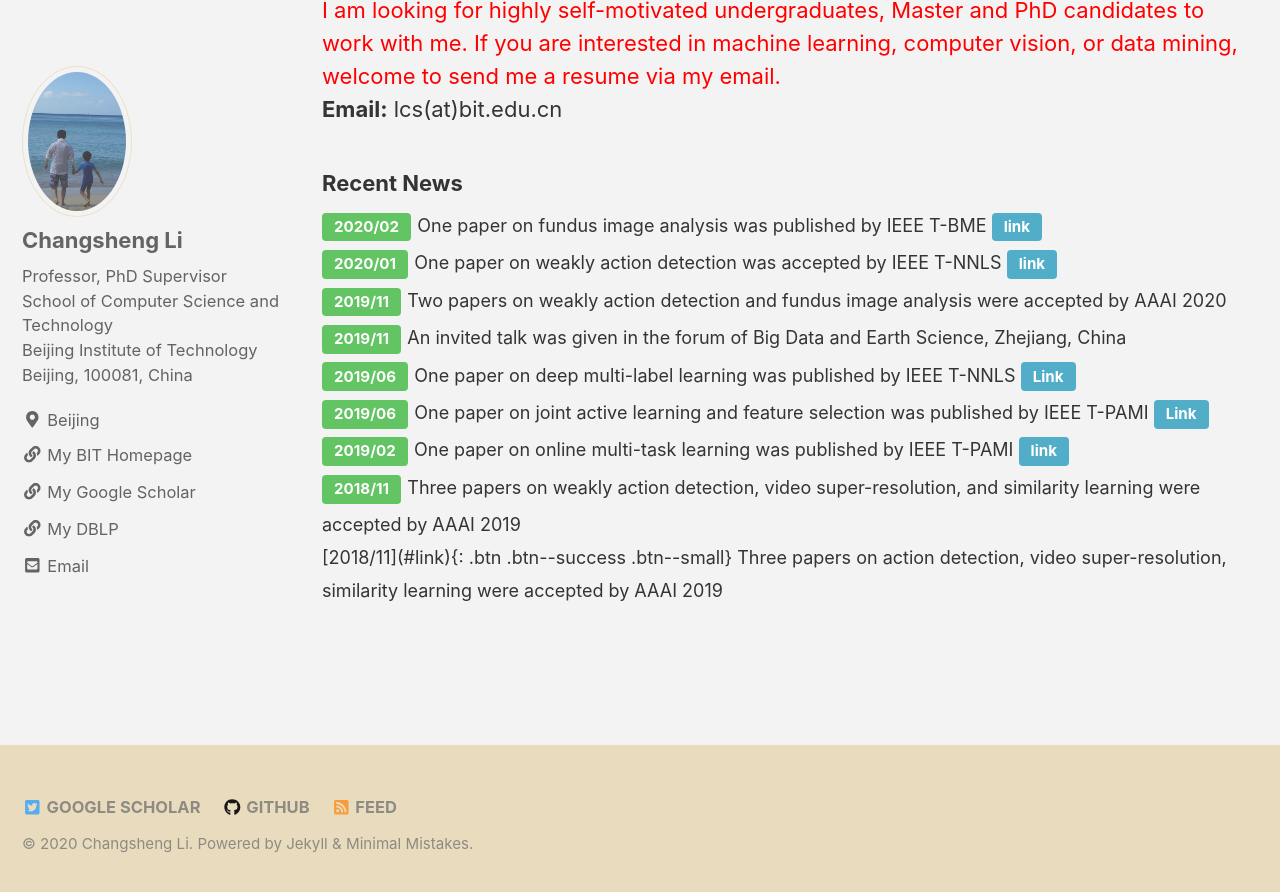
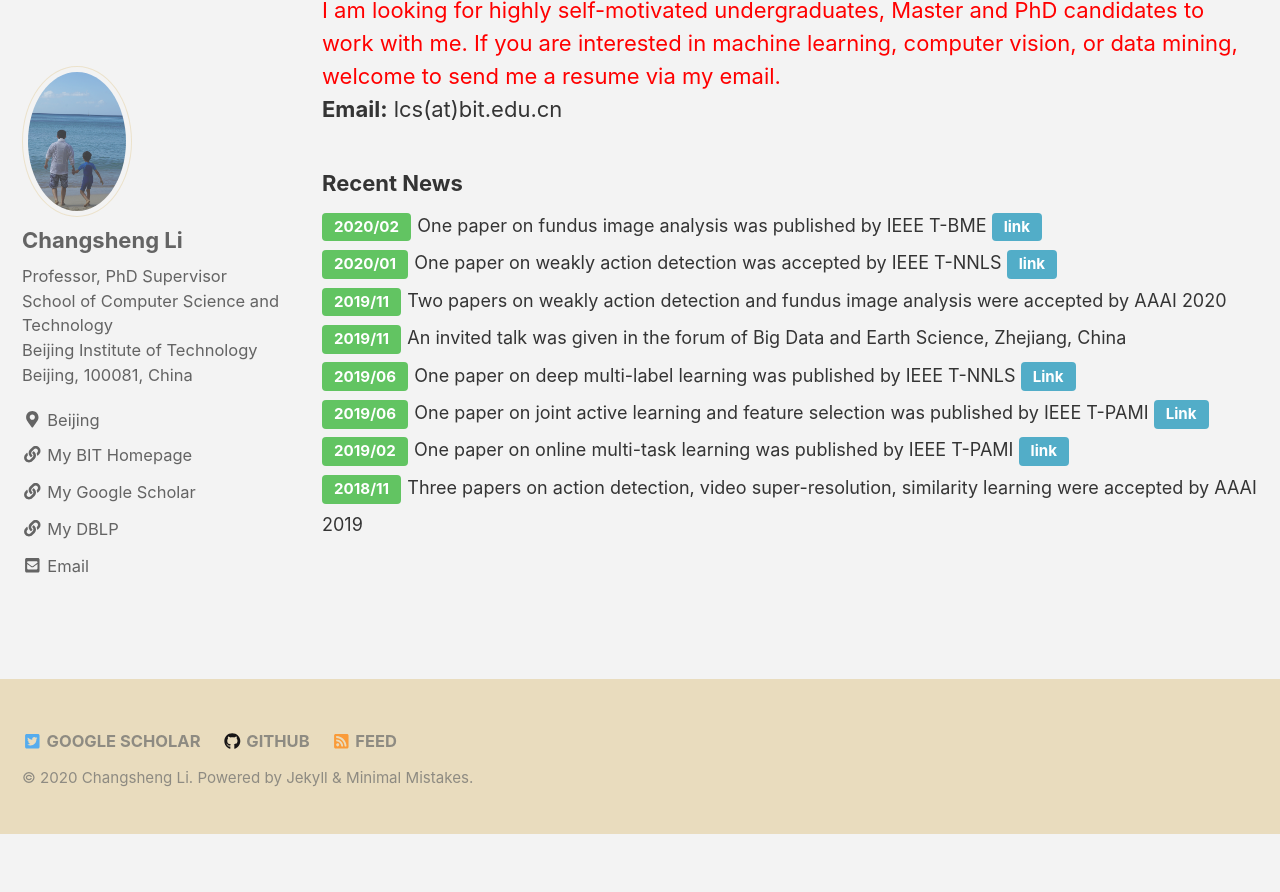
Before and after one commit to csli-bit/csli-bit.github.io, a Jekyll site: the page built from _pages/index.md, in a window 1280 px wide and 900 px high, scrolled down 626 px. Shown: the top 892 px of the window. Built offline with Jekyll 4.4.1, drawn with Linux system fonts in a browser that asks for light colours; nearby versions of some CDN libraries; comment, search, counter and statistics services are not loaded; after the commit the page ends 1460 px from its top, so only the background shows below that.

Commit message:
Update index.md

```diff
--- a/_pages/index.md
+++ b/_pages/index.md
@@ -28,5 +28,4 @@ One paper on deep multi-label learning was published by IEEE T-NNLS </font> [Lin
 [2019/06](#link){: .btn .btn--success .btn--small} <font size="4">
 One paper on joint active learning and feature selection was published by IEEE T-PAMI </font> [Link](https://ieeexplore.ieee.org/document/8367893){: .btn .btn--info .btn--small} <br>
 [2019/02](#link){: .btn .btn--success .btn--small} <font size="4">One paper on online multi-task learning was published by IEEE T-PAMI </font> [link](https://ieeexplore.ieee.org/document/8260965){: .btn .btn--info .btn--small} <br>
-[2018/11](#link){: .btn .btn--success .btn--small} <font size="4">Three papers on weakly action detection, video super-resolution, and similarity learning were accepted by AAAI 2019<br>
 [2018/11](#link){: .btn .btn--success .btn--small} <font size="4">Three papers on action detection, video super-resolution,  similarity learning were accepted by AAAI 2019<br>
```
